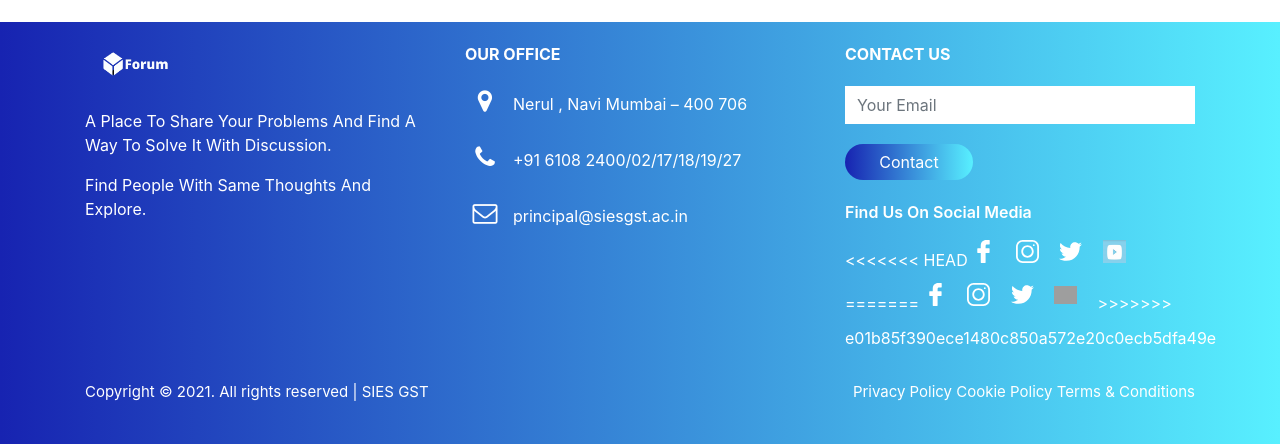
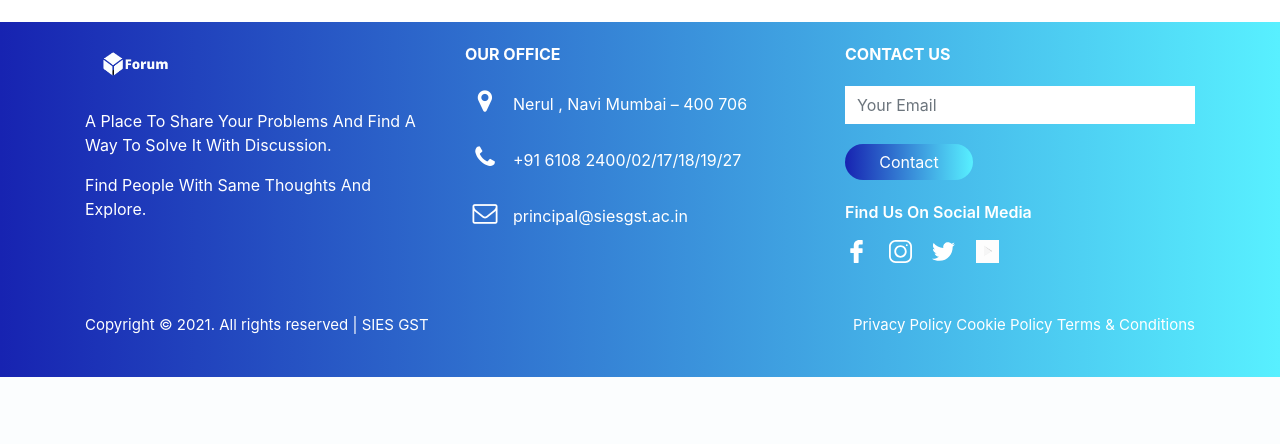
Before and after one commit to SQl-Forum-project/Forum, a Flask app: page / in a window 1280 px wide. Shown: the part 2478-2922 px from the top of the page. After the commit the page ends 2855 px from the top, so only its background shows below. Run offline with Flask 2, Linux system fonts and the light colour scheme; some libraries are stand-ins or nearby versions; grey boxes are pictures that could not be loaded.

Commit message:
change logo

```diff
--- a/templates/index.html
+++ b/templates/index.html
@@ -199,17 +199,10 @@
                     <div id="social">
                         <p>Find Us On Social Media</p>
                         <div class="social-icons">
-<<<<<<< HEAD
                             <a href="https://www.facebook.com/SIESGST/" class="svg-icons"><img src="{{ url_for('static',filename='facebook-logo.svg')}}" alt=""></a>
                             <a href="https://www.instagram.com/siesgstevents/?hl=en" class="svg-icons"><img src="{{ url_for('static',filename='instagram_.svg')}}" alt=""></a>
                             <a href="https://twitter.com/siesgstian?lang=en" class="svg-icons"><img src="{{ url_for('static',filename='twitter-logo.svg')}}" alt=""></a>
-                            <a href="https://www.youtube.com/siesgstweb" class="svg-icons"><img src="{{ url_for('static',filename='yt10.jpeg')}}" alt=""></a>
-=======
-                            <a href="https://www.facebook.com/SIESGST/" target="_blank" class="svg-icons"><img src="{{ url_for('static',filename='facebook-logo.svg')}}" alt=""></a>
-                            <a href="https://www.instagram.com/siesgstevents/?hl=en" target="_blank" class="svg-icons"><img src="{{ url_for('static',filename='instagram_.svg')}}" alt=""></a>
-                            <a href="https://twitter.com/siesgstian?lang=en" target="_blank" class="svg-icons"><img src="{{ url_for('static',filename='twitter-logo.svg')}}" alt=""></a>
-                            <a href="https://www.youtube.com/siesgstweb" target="_blank" class="svg-icons"><img src="{{ url_for('static',filename='youtubewhite.svg')}}" alt=""></a>
->>>>>>> e01b85f390ece1480c850a572e20c0ecb5dfa49e
+                            <a href="https://www.youtube.com/siesgstweb" class="svg-icons"><img src="{{ url_for('static',filename='ytlogo10.jpeg')}}" alt=""></a>
                         </div>
                     </div>
                 </div>
```
Also changed, not shown: static/ytlogo10.jpeg (added).
